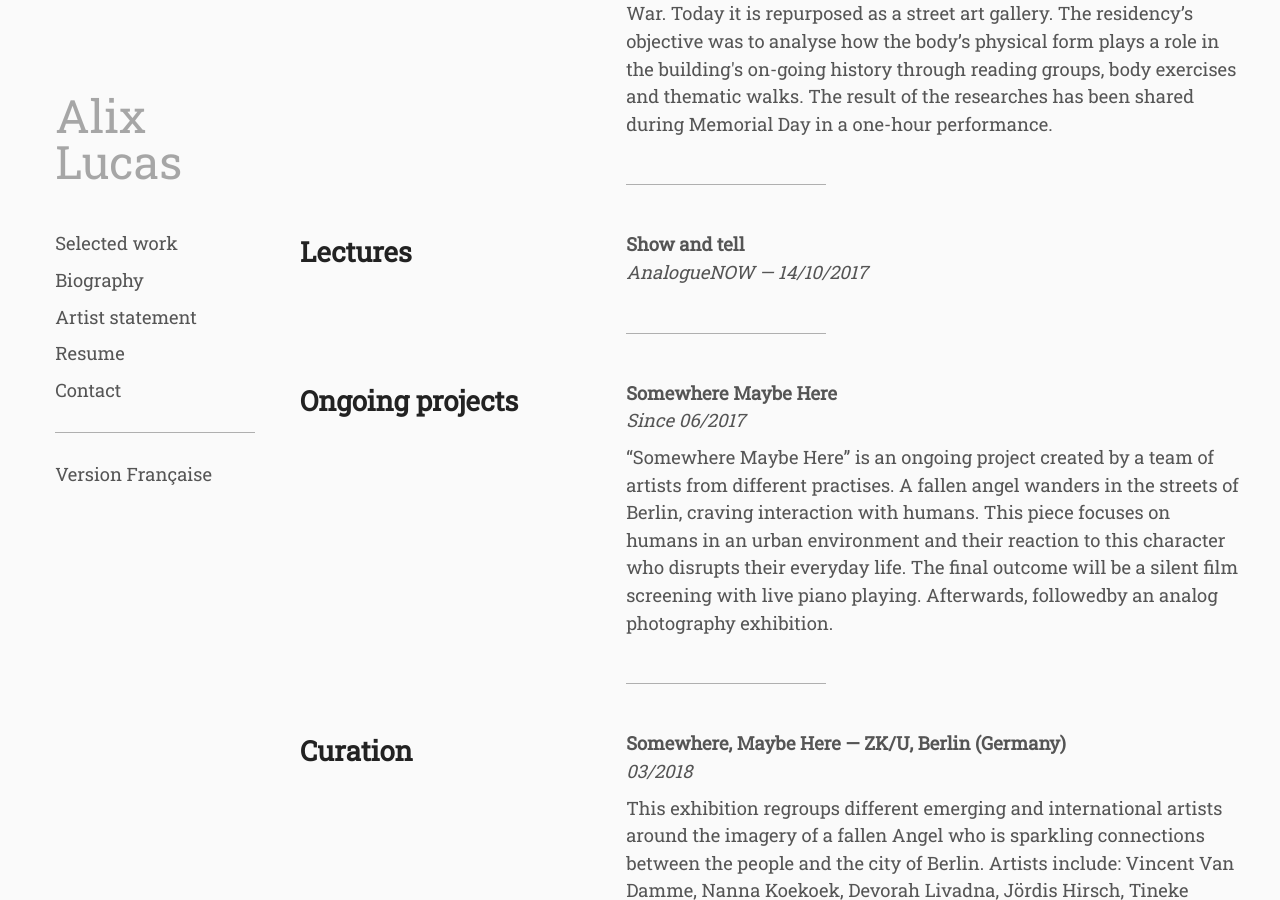
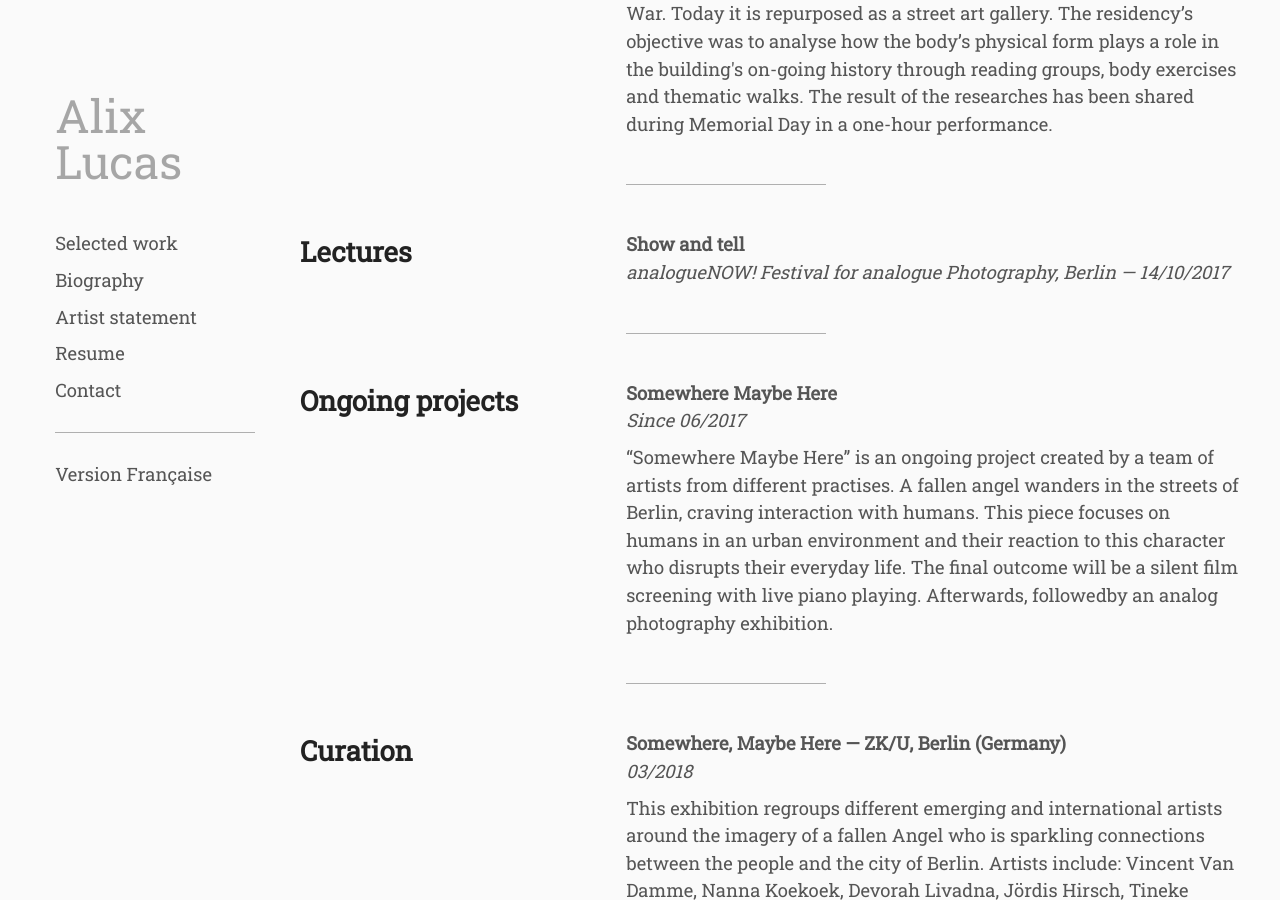
Before and after one commit to whyalix/alixlucas, a Jekyll site: the page built from pages/en/resume.html, in a window 1280 px wide and 900 px high, scrolled down 1991 px. Built offline with Jekyll 4.4.1, drawn with Linux system fonts in a browser that asks for light colours.

Commit message:
Update lectures.yml

```diff
--- a/_data/en/lectures.yml
+++ b/_data/en/lectures.yml
@@ -1,5 +1,5 @@
 - primary: Show and tell
-  secondary: AnalogueNOW — 14/10/2017
+  secondary: analogueNOW! Festival for analogue Photography, Berlin — 14/10/2017
 
 # - primary:
 #   secondary:
```
